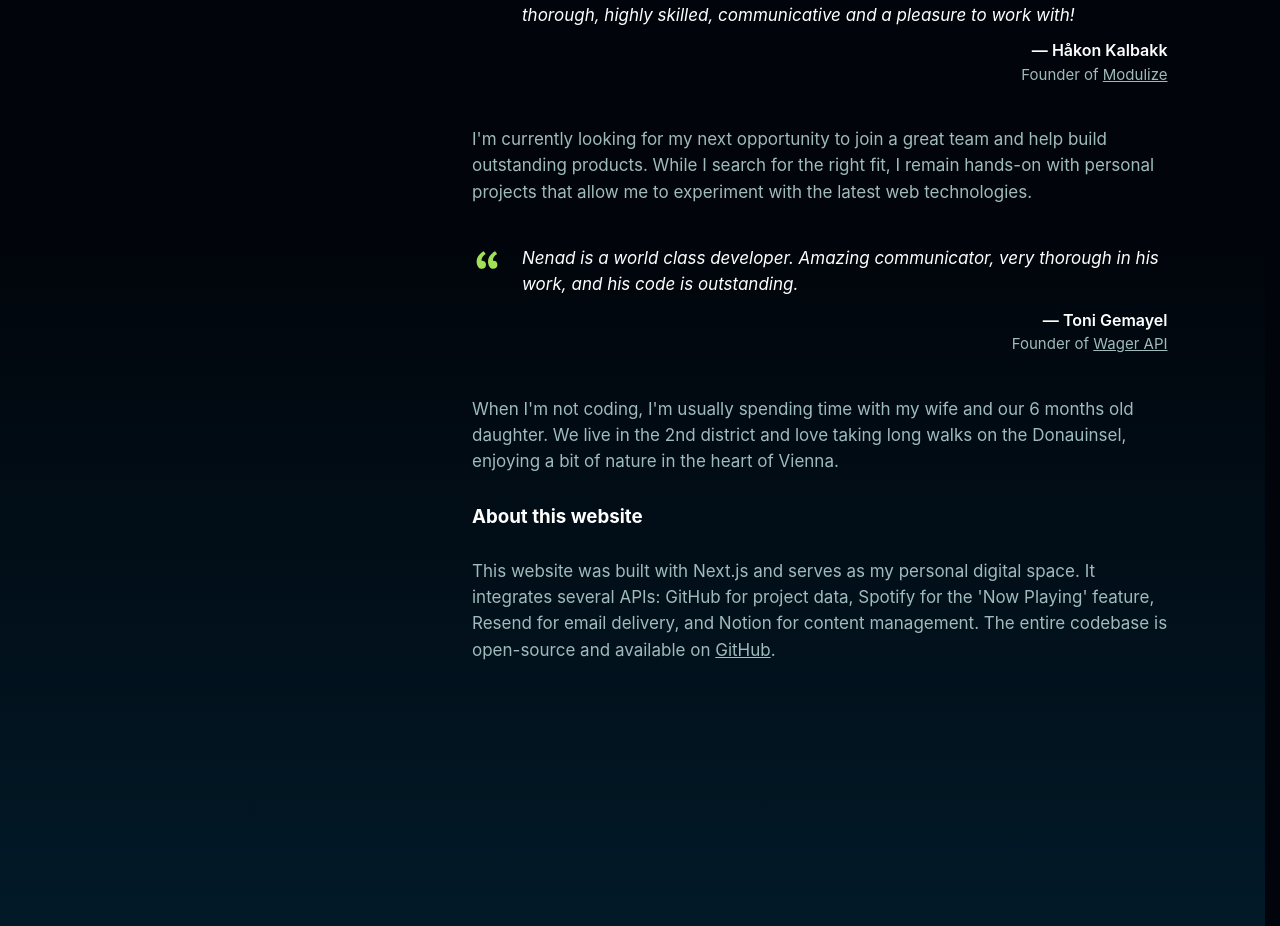
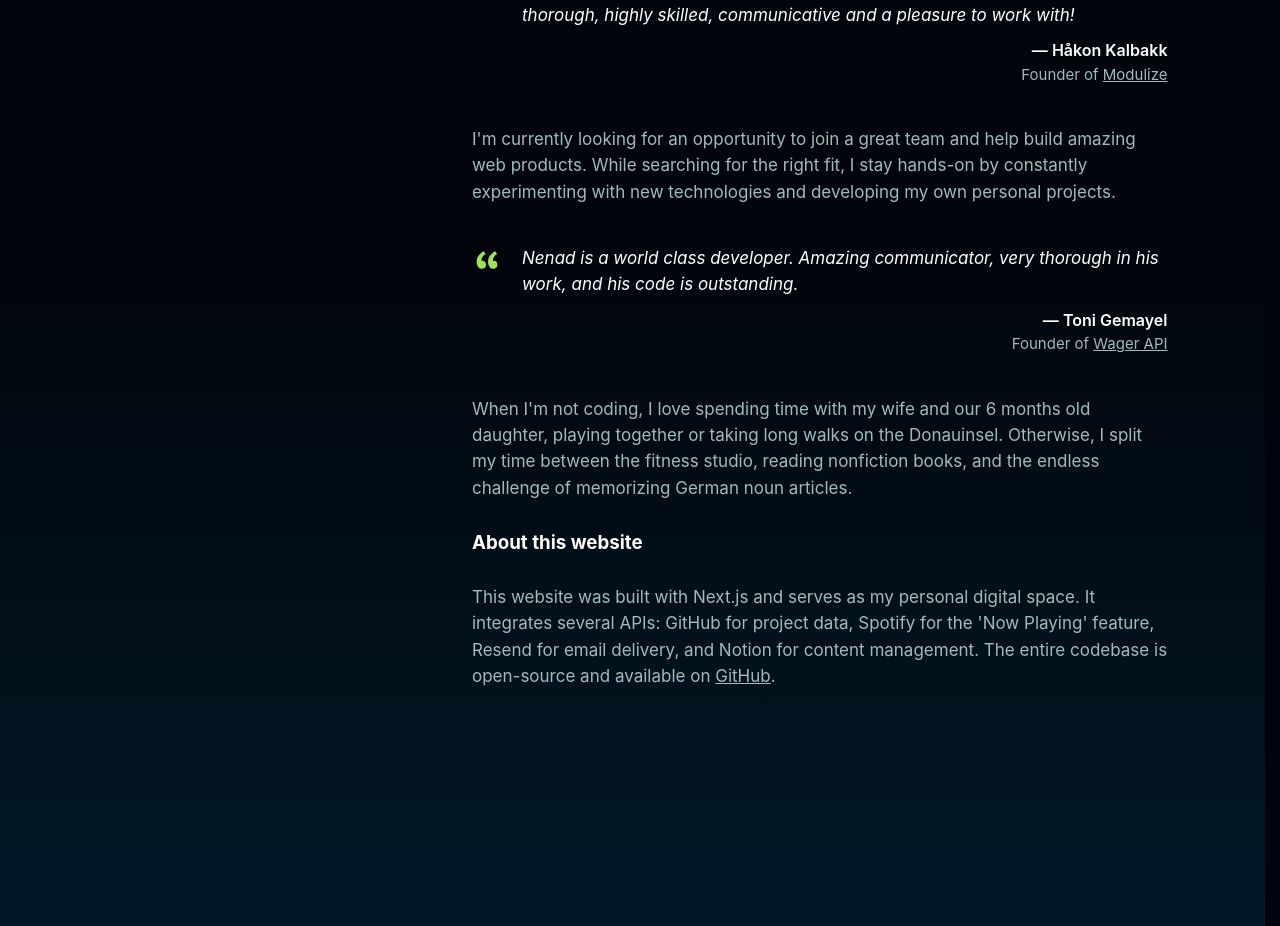
Before and after one commit to nenadmarinkovic/home, a Next.js app: page /about in a window 1280 px wide. Shown: the part 1027-1953 px from the top of the page. Built offline with nearby package versions, Linux system fonts and the light colour scheme; no server answers.

Commit message:
adjust about

```diff
--- a/app/about/page.tsx
+++ b/app/about/page.tsx
@@ -169,7 +169,7 @@ export default function About() {
                     <span className={styles.contentPersonPosition}>
                       Founder of{' '}
                       <a
-                        href="https://www.modulize.io/"
+                        href="https://www.modulize.com/"
                         target="_blank"
                         rel="noopener noreferrer"
                         className="link"
@@ -181,11 +181,12 @@ export default function About() {
                 </div>
 
                 <p>
-                  I&apos;m currently looking for my next opportunity
-                  to join a great team and help build outstanding
-                  products. While I search for the right fit, I remain
-                  hands-on with personal projects that allow me to
-                  experiment with the latest web technologies.
+                  I&apos;m currently looking for an opportunity to
+                  join a great team and help build amazing web
+                  products. While searching for the right fit, I stay
+                  hands-on by constantly experimenting with new
+                  technologies and developing my own personal
+                  projects.
                 </p>
                 <div className={styles.contentQuote}>
                   <svg
@@ -226,11 +227,12 @@ export default function About() {
                   </span>
                 </div>
                 <p>
-                  When I&apos;m not coding, I&apos;m usually spending
-                  time with my wife and our {ageString} old daughter.
-                  We live in the 2nd district and love taking long
-                  walks on the Donauinsel, enjoying a bit of nature in
-                  the heart of Vienna.
+                  When I&apos;m not coding, I love spending time with
+                  my wife and our {ageString} old daughter, playing
+                  together or taking long walks on the Donauinsel.
+                  Otherwise, I split my time between the fitness
+                  studio, reading nonfiction books, and the endless
+                  challenge of memorizing German noun articles.
                 </p>
 
                 <h3>About this website</h3>
```
